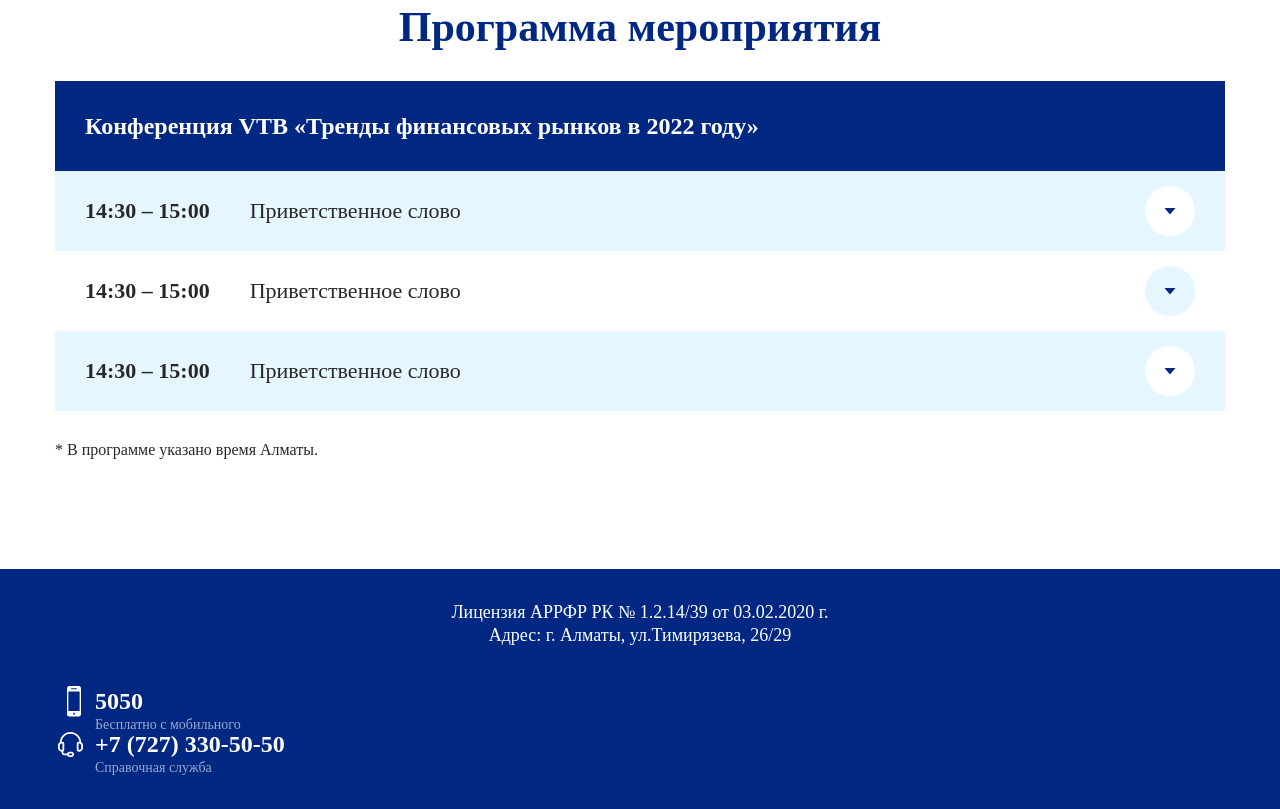
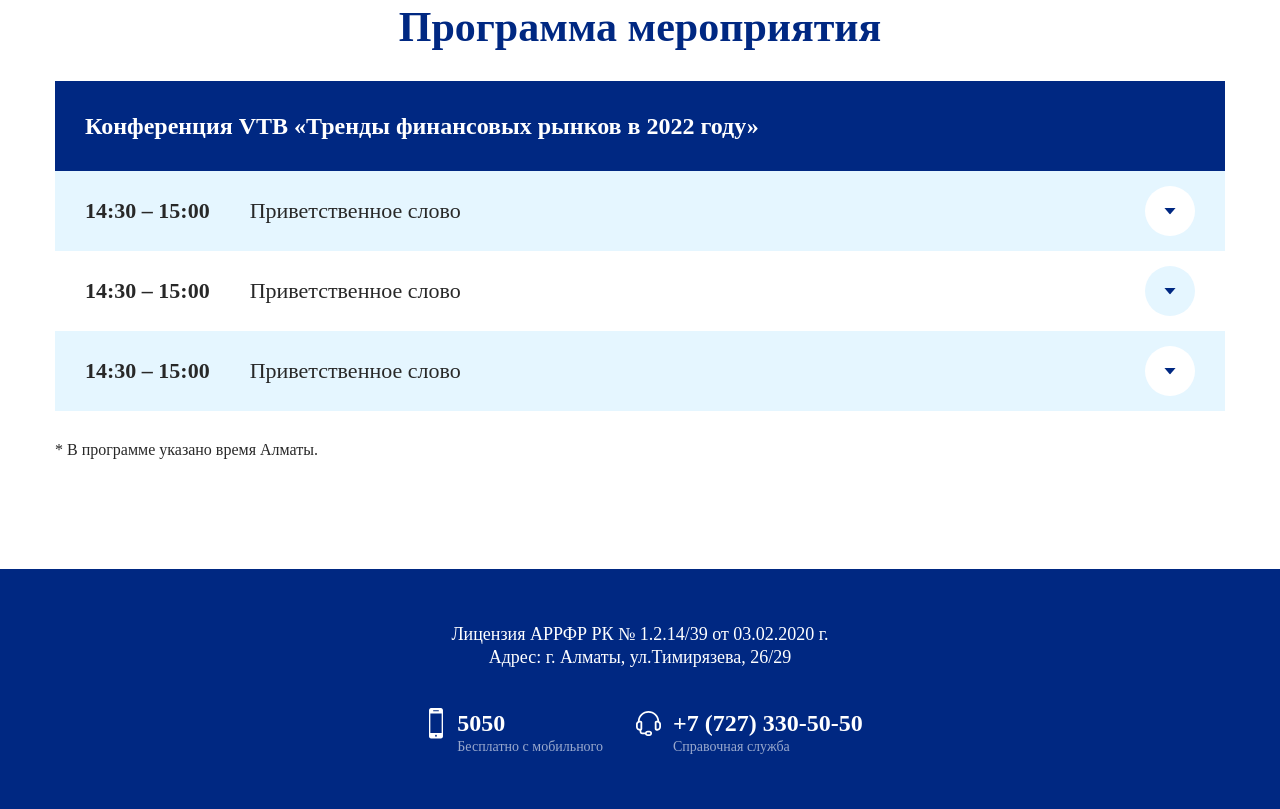
Before and after one commit to Elishaokon13/CodeX, a plain HTML site: page index.html in a window 1280 px wide. Shown: the part 3804-4613 px from the top of the page. Drawn offline with Linux system fonts and the light colour scheme; a web font is replaced by a local one.

Commit message:
Update main.css

```diff
--- a/css/main.css
+++ b/css/main.css
@@ -616,6 +616,11 @@ footer .footer__info>span {
     line-height: 18px;
     margin-bottom: 5px;
 }
+footer .footer__contact {
+    display: flex;
+    justify-content: center;
+    gap: 30px;
+}
 footer .footer__contact>div {
     display: flex;
     flex-direction: column;
```
